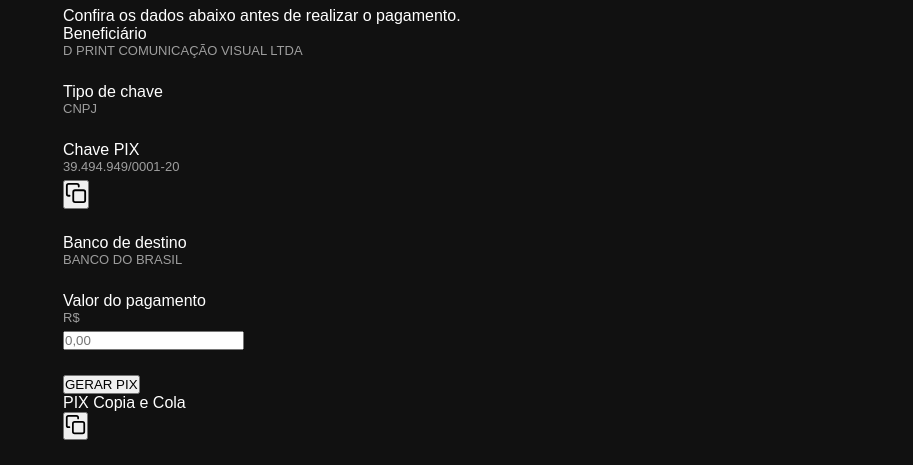
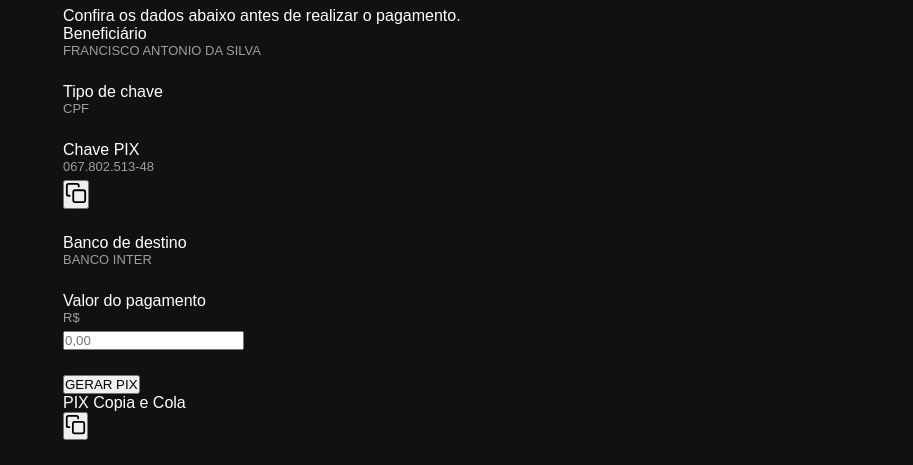
Before and after one commit to TAGGCONNECT/downloads, a plain HTML site: page TAGG/Pix/index.html in a window 1280 px wide. Shown: the part 2472-2937 px from the top of the page, without its empty margins (367-1280 px from the left). Drawn offline with Linux system fonts and the light colour scheme; files that its build step writes are made by us from their sources; a script that the page names is missing; files whose address does not match are found by name.

Commit message:
Update PIX payment details and branding

```diff
--- a/TAGG/Pix/index.html
+++ b/TAGG/Pix/index.html
@@ -10,7 +10,7 @@
         content="width=device-width, initial-scale=1.0"
     >
 
-    <title>Pagamento via PIX | D Print</title>
+    <title>Pagamento via PIX | TAGG Connect</title>
 
     <link rel="stylesheet" href="style.css">
 
@@ -27,7 +27,7 @@
 
         <img
             src="logo.png"
-            alt="D Print Comunicação Visual"
+            alt="TAGG Connect"
             class="logo"
         >
 
@@ -56,7 +56,7 @@
         <div class="caixa">
 
             <span>
-                D PRINT COMUNICAÇÃO VISUAL LTDA
+                FRANCISCO ANTONIO DA SILVA
             </span>
 
         </div>
@@ -74,7 +74,7 @@
         <div class="caixa">
 
             <span>
-                CNPJ
+                CPF
             </span>
 
         </div>
@@ -95,7 +95,7 @@
                 id="chavePix"
                 class="chave-texto"
             >
-                39.494.949/0001-20
+                067.802.513-48
             </span>
 
 
@@ -150,7 +150,7 @@
         <div class="caixa">
 
             <span>
-                BANCO DO BRASIL
+                BANCO INTER
             </span>
 
         </div>
```
